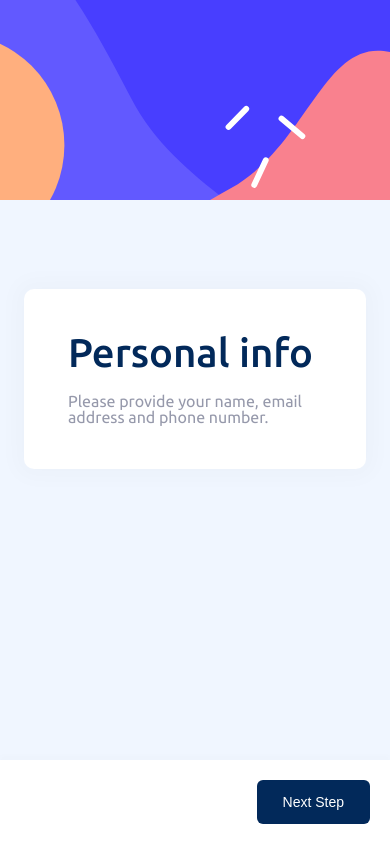
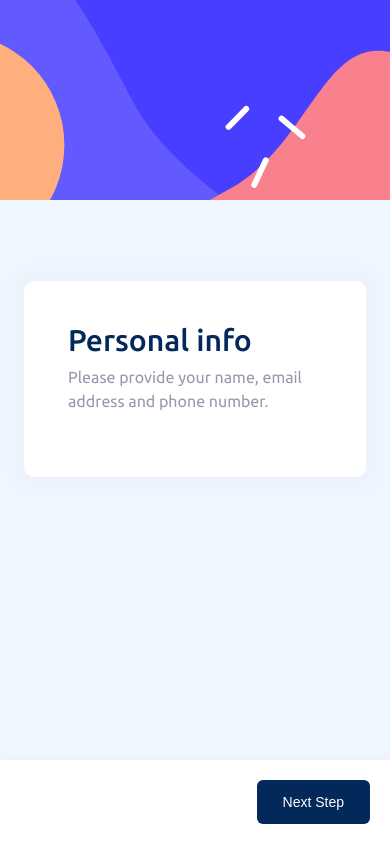
Before and after one commit to hun-ah/multi-step-form-v2, a React (Vite) app: page / in a window 390 px wide. Built offline with nearby package versions, Linux system fonts and the light colour scheme.

Commit message:
adjustments to heading and subheading

```diff
--- a/src/components/optionLayout/optionlayout.module.css
+++ b/src/components/optionLayout/optionlayout.module.css
@@ -6,6 +6,13 @@
 
 .subheading {
   color: var(--cool-gray);
+  line-height: 1.5;
+}
+
+.container {
+  display: flex;
+  flex-direction: column;
+  gap: 30px;
 }
 
 .headingContainer {
@@ -14,8 +21,21 @@
   gap: 20px;
 }
 
+.inputContainer {
+  border: 1px solid black;
+  height: 200px;
+}
+
 @media screen and (max-width: 1168px) {
-  h1 {
+  .heading {
     font-size: 30px;
   }
+
+  .container {
+    gap: 20px;
+  }
+
+  .headingContainer {
+    gap: 10px;
+  }
 }
```
